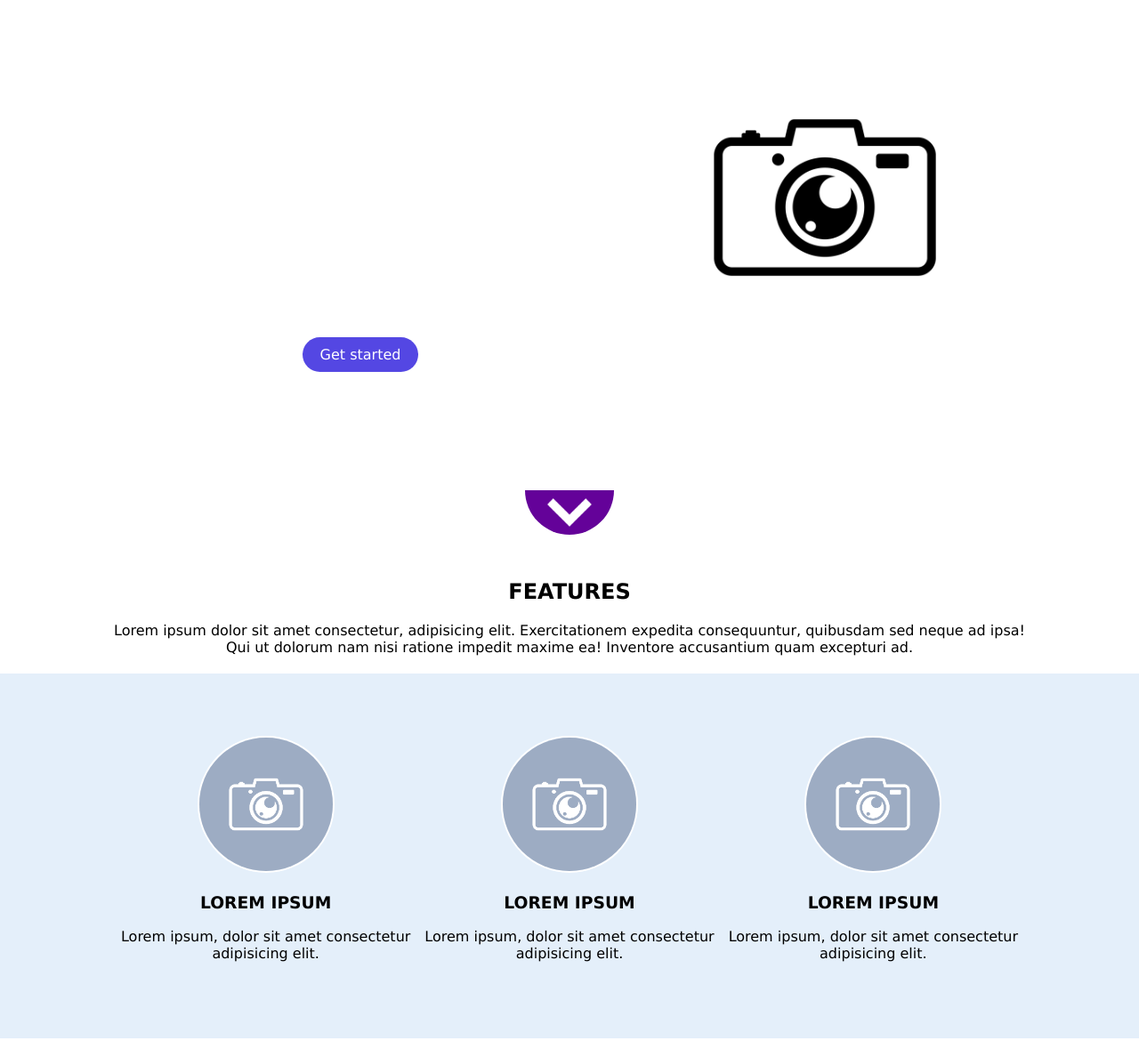
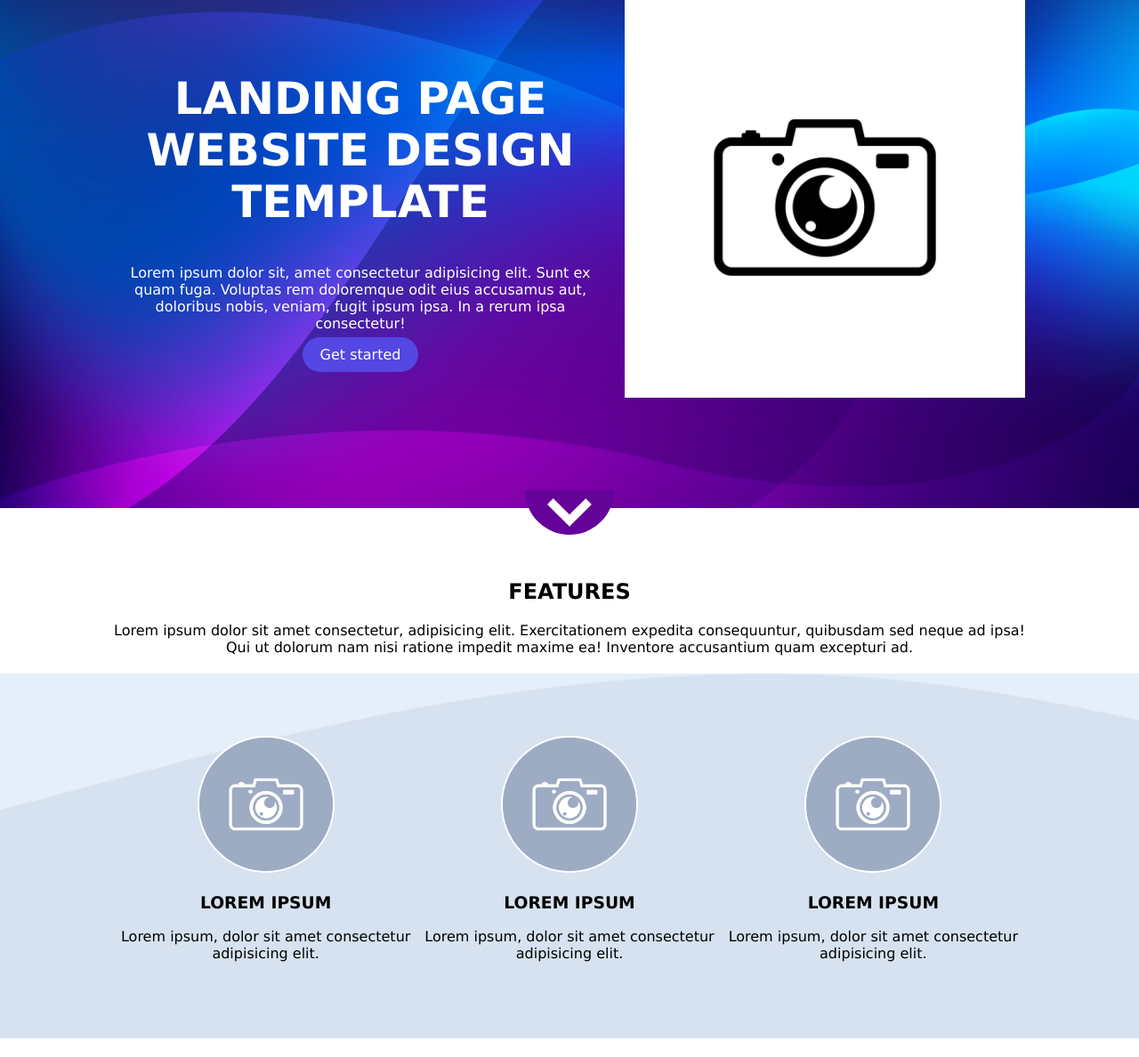
Before and after one commit to OceaneLao/maquette-exercise-2, a plain HTML site: page index.html in a window 1280 px wide. Shown: the part 112-1300 px from the top of the page at 89% size. Drawn offline with Linux system fonts and the light colour scheme.

Commit message:
Add files via upload

```diff
--- a/asset/css/styles.css
+++ b/asset/css/styles.css
@@ -16,7 +16,7 @@ body {
 
 /*HEADER*/
 header {
-    background-image: url(asset/img/background_image-01.png);
+    background-image: url(../img/background_image-01.png);
     background-repeat: no-repeat;
     background-size : cover;
     color: var(--white);
@@ -100,7 +100,7 @@ h2, h3 {
 
 /*BACKGROUND IMAGE FEATURES PART*/
 .background-features-section {
-    background-image: url(asset/img/wave.png);
+    background-image: url(../img/wave.png);
     background-repeat: no-repeat;
     background-size : cover;
     background-color: var(--grey);
@@ -226,7 +226,7 @@ input[type=radio] {
 
 /*BACKGROUND INFO PROPERTIES*/
 .background-info {
-    background-image: url(asset/img/background_image_02.png);
+    background-image: url(../img/background_image_02.png);
     background-repeat: no-repeat;
     background-size : cover;
     background-color: var(--grey);
```
